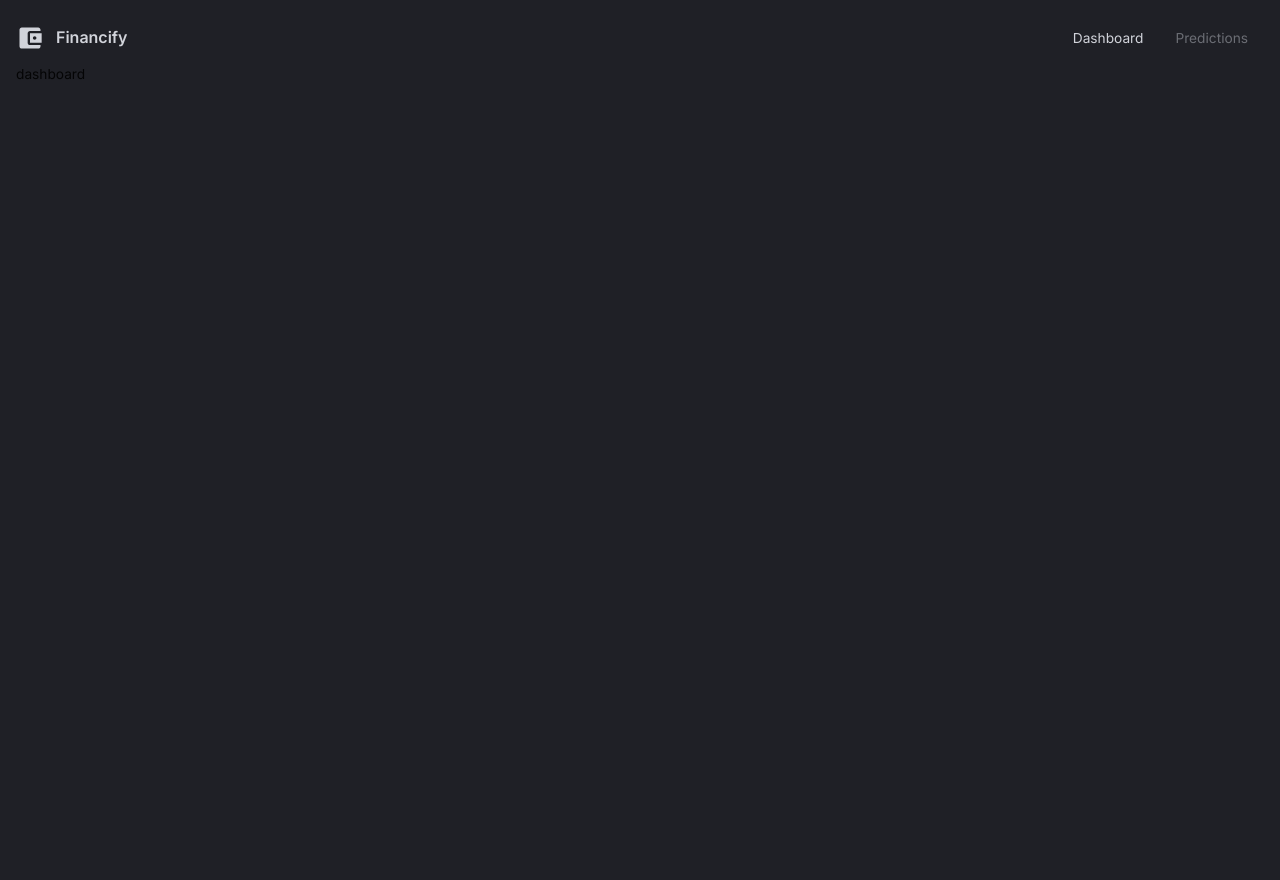
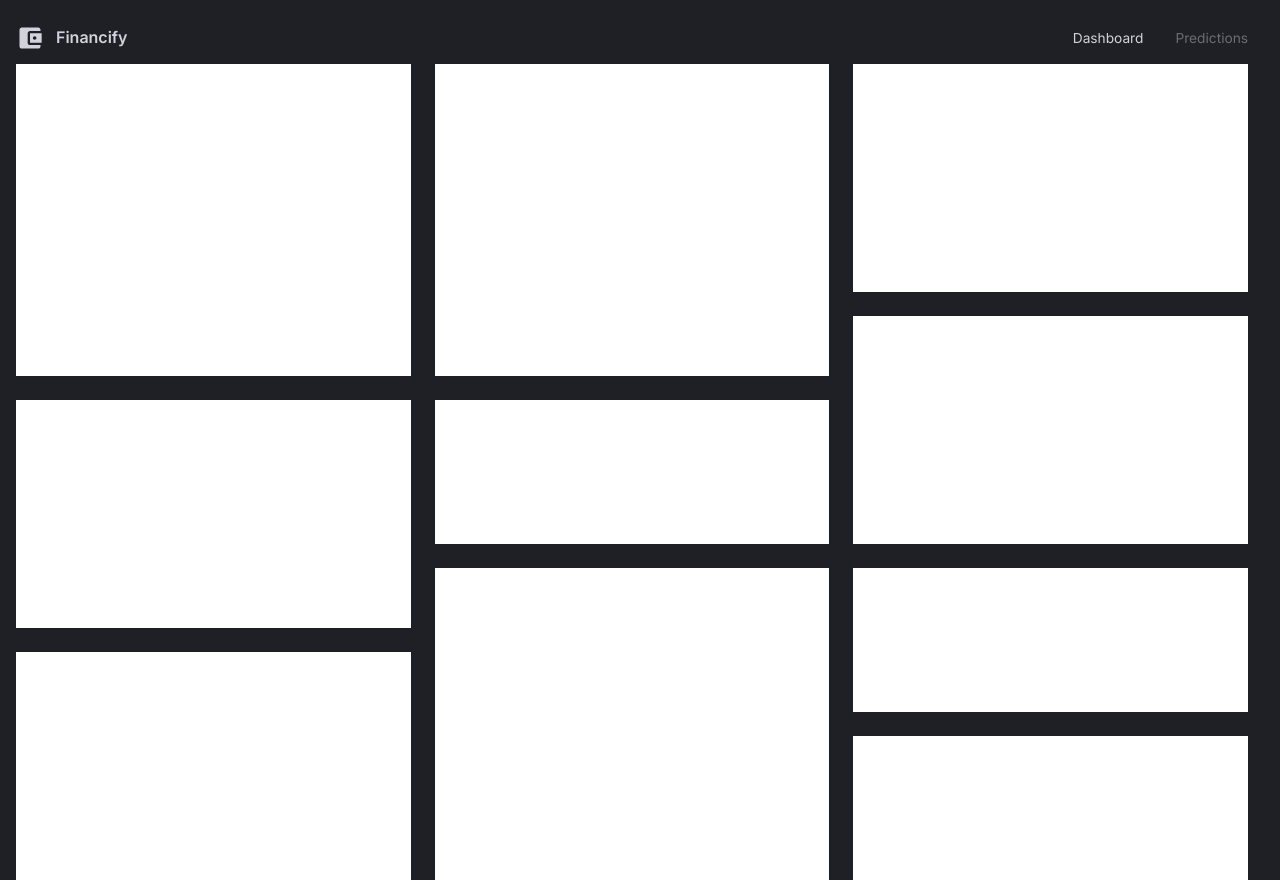
Before and after one commit to Reshma-24799/financify, a React (Vite) app in the folder client/: page / in a window 1280 px wide. Before the commit the page ends 800 px from the top, so only its background shows below. Built offline with nearby package versions, Linux system fonts and the light colour scheme.

Commit message:
basic dashboard grid setup

```diff
--- a/client/src/App.tsx
+++ b/client/src/App.tsx
@@ -3,7 +3,9 @@
 import { themeSettings } from "./theme";
 import { Box, CssBaseline } from "@mui/material";
 import { BrowserRouter, Route, Routes } from "react-router-dom";
-import Navbar from "./scenes/navbar";
+import Navbar from "@/scenes/navbar";
+import Dashboard from "@/scenes/dashboard";
+import Predictions from "@/scenes/predictions";
 
 
 function App() {
@@ -16,8 +18,8 @@
             <Box width="100%" height="100%" padding="1rem 2rem 4rem 1rem">
               <Navbar />
             <Routes>
-              <Route path="/" element={<div>dashboard</div>} />
-              <Route path="/predictions" element={<div>predictions</div>} />
+              <Route path="/" element={<Dashboard/>} />
+              <Route path="/predictions" element={<Predictions/>} />
             </Routes>
             </Box>
           </ThemeProvider>
--- /dev/null
+++ b/client/src/scenes/dashboard/index.tsx
@@ -0,0 +1,39 @@
+import { Box } from "@mui/material";
+
+const gridTemplate = `
+  "a b c"
+  "a b c"
+  "a b c"
+  "a b f"
+  "d e f"
+  "d e f"
+  "d h i"
+  "g h i"
+  "g h j"
+  "g h j"
+`
+const Dashboard = () => {
+  return (
+    <Box
+      width="100%" height="100%" display="grid" gap="1.5rem"
+      sx={{
+        gridTemplateColumns: "repeat(3, minmax(370px, 1fr))",
+        gridTemplateRows: "repeat(10, minmax(60px,1fr))",
+        gridTemplateAreas: gridTemplate
+      }}
+    >
+      <Box  bgcolor="#fff" gridArea="a"></Box>
+      <Box  bgcolor="#fff" gridArea="b"></Box>
+      <Box  bgcolor="#fff" gridArea="c"></Box>
+      <Box  bgcolor="#fff" gridArea="d"></Box>
+      <Box  bgcolor="#fff" gridArea="e"></Box>
+      <Box  bgcolor="#fff" gridArea="f"></Box>
+      <Box  bgcolor="#fff" gridArea="g"></Box>
+      <Box  bgcolor="#fff" gridArea="h"></Box>
+      <Box  bgcolor="#fff" gridArea="i"></Box>
+      <Box  bgcolor="#fff" gridArea="j"></Box>
+    </Box>
+  )
+}
+
+export default Dashboard;
--- /dev/null
+++ b/client/src/scenes/predictions/index.tsx
@@ -0,0 +1,10 @@
+
+const Predictions = () => {
+  return (
+    <div>
+      predictions
+    </div>
+  )
+}
+
+export default Predictions;
```
